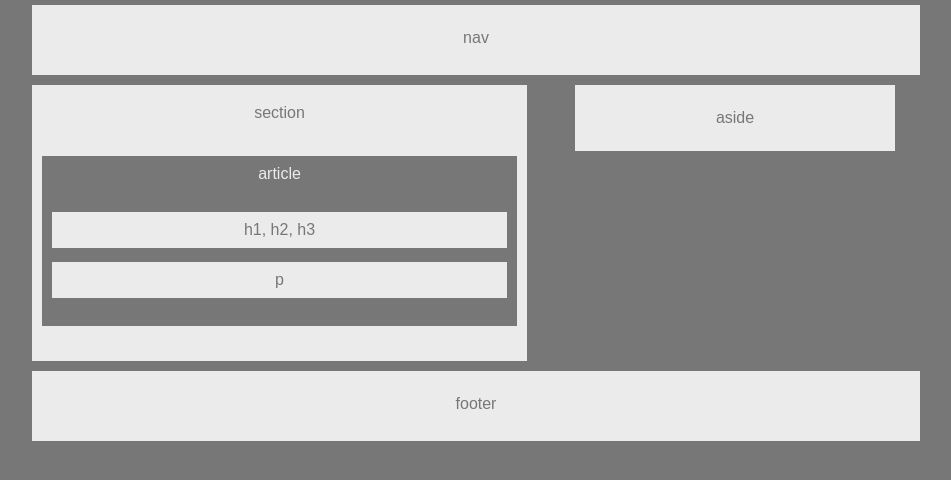
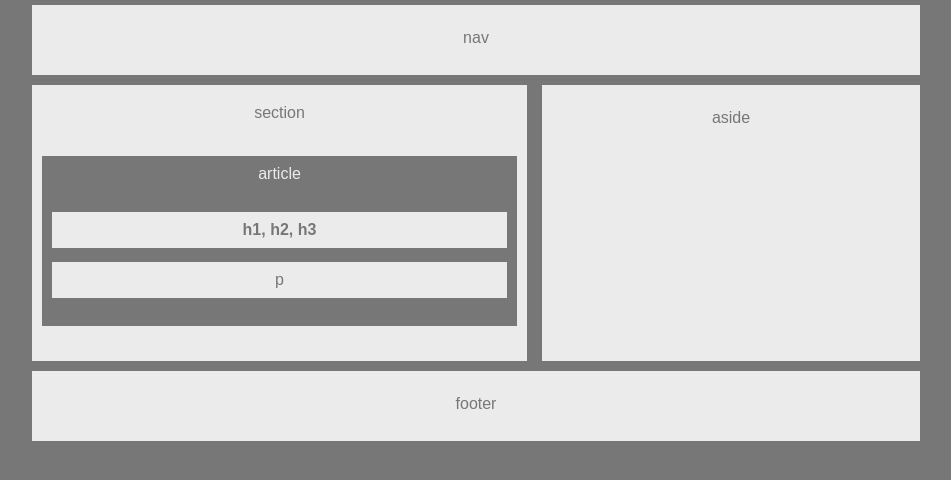
Before and after one commit to gibbous/HW-Wireframe, a PHP site: page / in a window 1280 px wide. Shown: the part 70-550 px from the top of the page, without its empty margins (4-955 px from the left). Run offline with PHP 8.4, Linux system fonts and the light colour scheme.

Commit message:
update aside

```diff
--- a/index.html
+++ b/index.html
@@ -18,7 +18,7 @@
       <div class="article">
         article
         <div class="h1">
-          <strong>h1, h2, h3</strong>
+          h1, h2, h3
         </div>
         <div class="p">
           p
--- a/style.css
+++ b/style.css
@@ -61,6 +61,7 @@ div {
   color: #777;
   margin-bottom: 4px;
   line-height: 2;
+  font-weight: bold;
   position: relative;
   top: 30px;
 }
@@ -76,8 +77,10 @@ div {
 
 .aside {
   float: right;
-  width: 270px;
+  width: 328px;
+  height: 226px;
   padding: 25px;
+  margin-right: -25px;
   background: #ebebeb;
 }
 
```
